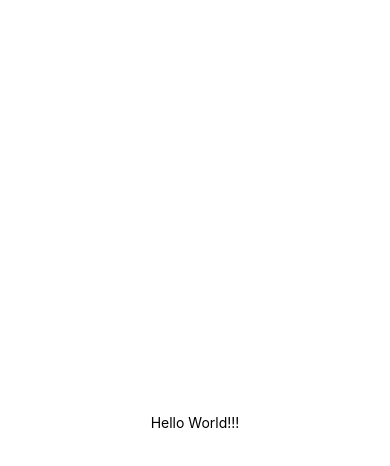
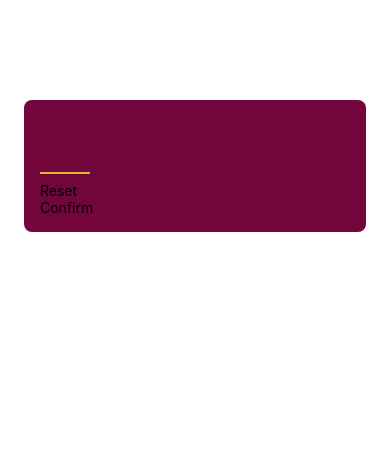
Before and after one commit to NoneWofie/Guess_The_Number_React_Native, a React Native app: screen / in a window 390 px wide. Shown: the top 466 px of the page. Built offline with nearby package versions, Linux system fonts and the light colour scheme.

Commit message:
Input text done

```diff
--- a/App.tsx
+++ b/App.tsx
@@ -1,20 +1,10 @@
 import { StatusBar } from "expo-status-bar";
 import { StyleSheet, Text, View } from "react-native";
 
+import StartGameScreen from "./screens/StartGameScreen";
+
 export default function App() {
-	return (
-		<View style={styles.container}>
-			<Text>Hello World!!!</Text>
-			<StatusBar style="auto" />
-		</View>
-	);
+	return <StartGameScreen />;
 }
 
-const styles = StyleSheet.create({
-	container: {
-		flex: 1,
-		backgroundColor: "#fff",
-		alignItems: "center",
-		justifyContent: "center",
-	},
-});
+const styles = StyleSheet.create({});
--- /dev/null
+++ b/components/PrimaryButton.tsx
@@ -0,0 +1,15 @@
+import { View, Text } from "react-native";
+
+type Props = {
+	children: React.ReactNode;
+};
+
+const PrimaryButton: React.FC<Props> = props => {
+	return (
+		<View>
+			<Text>{props.children}</Text>
+		</View>
+	);
+};
+
+export default PrimaryButton;
--- /dev/null
+++ b/screens/StartGameScreen.tsx
@@ -0,0 +1,48 @@
+import { TextInput, View, StyleSheet } from "react-native";
+
+import PrimaryButton from "../components/PrimaryButton";
+
+const StartGameScreen = () => {
+	return (
+		<View style={styles.inputContainer}>
+			<TextInput
+				style={styles.numberInput}
+				maxLength={2}
+				keyboardType="number-pad"
+				autoCapitalize="none"
+				autoCorrect={false}
+			/>
+			<PrimaryButton>Reset</PrimaryButton>
+			<PrimaryButton>Confirm</PrimaryButton>
+		</View>
+	);
+};
+
+export default StartGameScreen;
+
+const styles = StyleSheet.create({
+	inputContainer: {
+		// flex: 1,
+		marginTop: 100,
+		marginHorizontal: 24,
+		borderRadius: 8,
+		padding: 16,
+		backgroundColor: "#72063c",
+		//Andriod only
+		elevation: 20,
+		// ISO only
+		// shadowColor: "black",
+		// shadowOffset: { width: 0, height: 2 },
+	},
+	numberInput: {
+		height: 50,
+		width: 50,
+		fontSize: 32,
+		borderBottomColor: "#ddb52f",
+		borderBottomWidth: 2,
+		color: "#ddb52f",
+		marginVertical: 8,
+		fontWeight: "bold",
+		textAlign: "center",
+	},
+});
```
Also changed, not shown: screens/GameOverScreen.tsx (added), screens/GameScreen.tsx (added).
